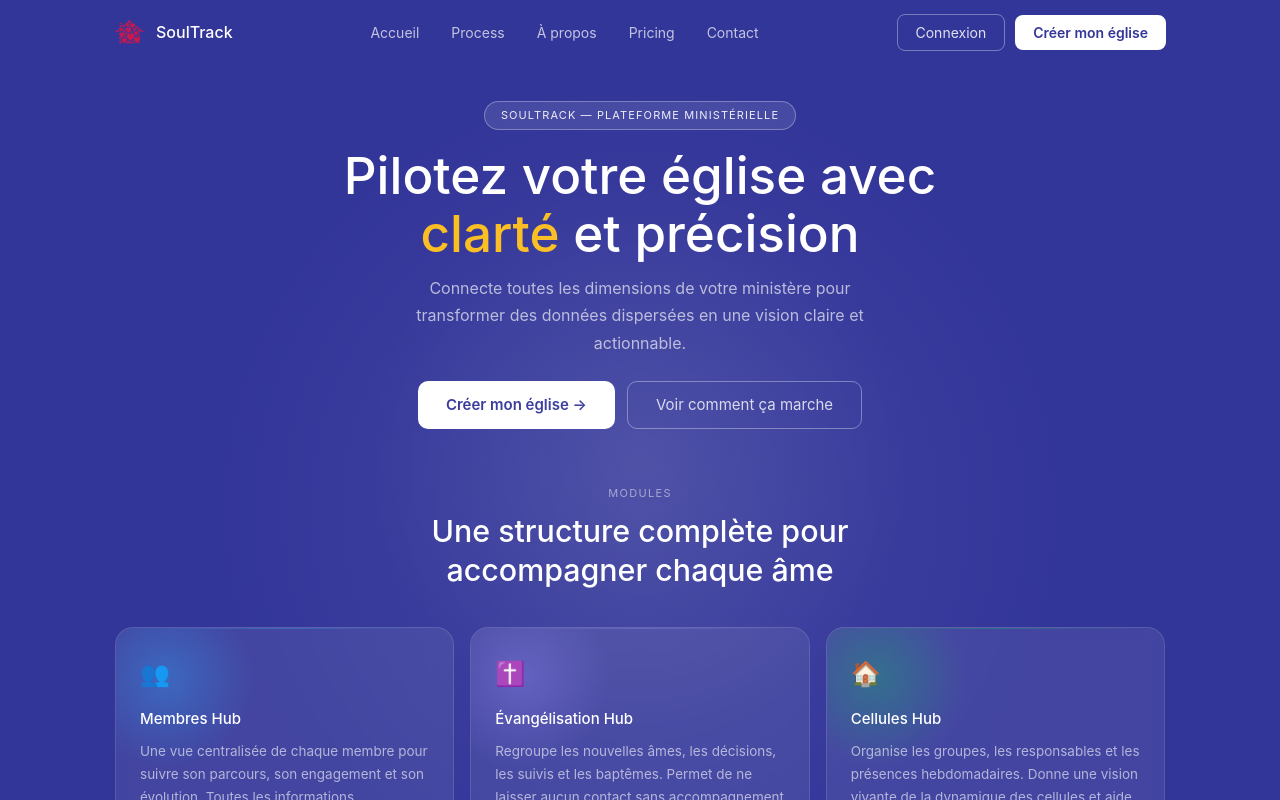
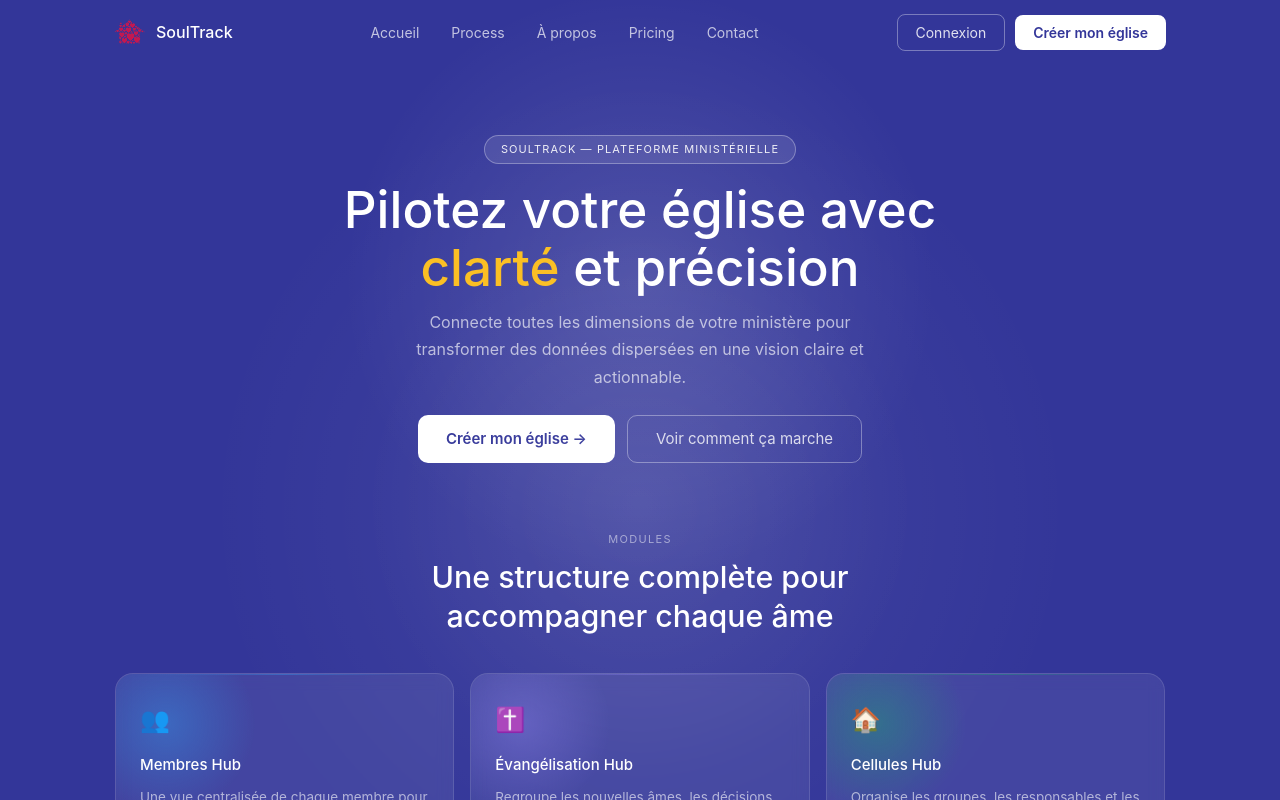
Before and after one commit to allanbavajee/soultrack, a Next.js app: page /HomePage in a window 1280 px wide. Shown: the top 800 px of the page. Built offline with nearby package versions, Linux system fonts and the light colour scheme.

Commit message:
Update HomePage.js

```diff
--- a/pages/HomePage.js
+++ b/pages/HomePage.js
@@ -176,17 +176,43 @@ export default function HomePage() {
       </header>
 
       {/* ───── HERO ───── */}
-      <section style={{ minHeight: "380px", display: "flex", flexDirection: "column", alignItems: "center", justifyContent: "center", textAlign: "center", padding: "36px 24px 28px", position: "relative", zIndex: 1 }}>
-        <span style={{ color: "rgba(255,255,255,0.9)", fontSize: "11px", letterSpacing: "0.1em", textTransform: "uppercase", border: "0.5px solid rgba(255,255,255,0.3)", background: "rgba(255,255,255,0.1)", padding: "5px 16px", borderRadius: "20px", marginBottom: "16px" }}>
+<section style={{
+  minHeight: "380px",
+  display: "flex", flexDirection: "column", alignItems: "center", justifyContent: "center",
+  textAlign: "center",
+  padding: "70px 24px 40px",  // ← 70px en haut pour l'espace sous header
+  position: "relative",       // ← indispensable pour le glow absolu
+  zIndex: 1,
+  overflow: "visible"
+}}>
+  {/* GLOW ROND — positionné ici, derrière tout le contenu */}
+  <div style={{
+    position: "absolute",
+    width: "700px",
+    height: "700px",
+    borderRadius: "50%",
+    background: "radial-gradient(circle, rgba(255,255,255,0.12) 0%, transparent 60%)",
+    top: "50%",
+    left: "50%",
+    transform: "translate(-50%, -50%)",
+    pointerEvents: "none",
+    zIndex: 0,   // ← derrière le texte
+  }} />
+
+  {/* Badge — zIndex: 1 pour passer devant le glow */}
+  <span style={{ position: "relative", zIndex: 1, color: "rgba(255,255,255,0.9)", fontSize: "11px", letterSpacing: "0.1em", textTransform: "uppercase", border: "0.5px solid rgba(255,255,255,0.3)", background: "rgba(255,255,255,0.1)", padding: "5px 16px", borderRadius: "20px", marginBottom: "16px" }}>
     SoulTrack — Plateforme ministérielle
   </span>
-        <h1 style={{ fontSize: "clamp(2rem, 5vw, 3.2rem)", fontWeight: 500, color: "#fff", lineHeight: 1.15, maxWidth: "680px", marginBottom: "12px" }}>
+
+  <h1 style={{ position: "relative", zIndex: 1, fontSize: "clamp(2rem, 5vw, 3.2rem)", fontWeight: 500, color: "#fff", lineHeight: 1.15, maxWidth: "680px", marginBottom: "12px" }}>
     Pilotez votre église avec <span style={{ color: "#fbbf24" }}>clarté</span> et précision
   </h1>
-        <p style={{ color: "rgba(255,255,255,0.65)", fontSize: "16px", maxWidth: "500px", lineHeight: 1.7, marginBottom: "24px" }}>
+
+  <p style={{ position: "relative", zIndex: 1, color: "rgba(255,255,255,0.65)", fontSize: "16px", maxWidth: "500px", lineHeight: 1.7, marginBottom: "24px" }}>
     Connecte toutes les dimensions de votre ministère pour transformer des données dispersées en une vision claire et actionnable.
   </p>
-        <div style={{ display: "flex", gap: "12px", flexWrap: "wrap", justifyContent: "center" }}>
+
+  <div style={{ position: "relative", zIndex: 1, display: "flex", gap: "12px", flexWrap: "wrap", justifyContent: "center" }}>
     <button onClick={() => router.push("/SignupEglise")} style={{ background: "#fff", color: "#333699", border: "none", padding: "12px 28px", borderRadius: "10px", fontSize: "15px", fontWeight: 600, cursor: "pointer" }}>
       Créer mon église →
     </button>
```
Lines whose indentation alone changed are shown as unchanged.
